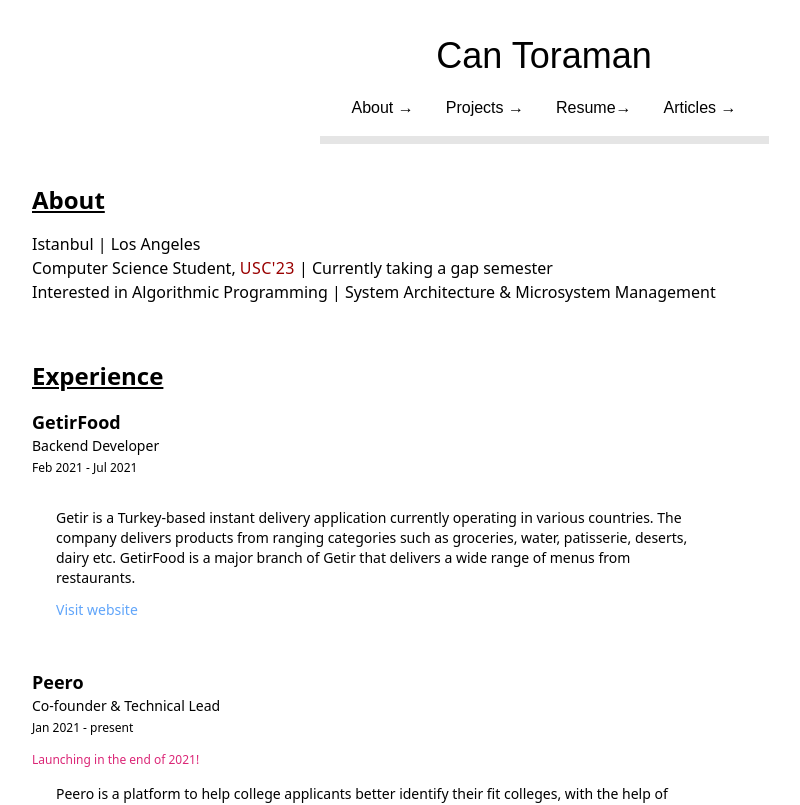
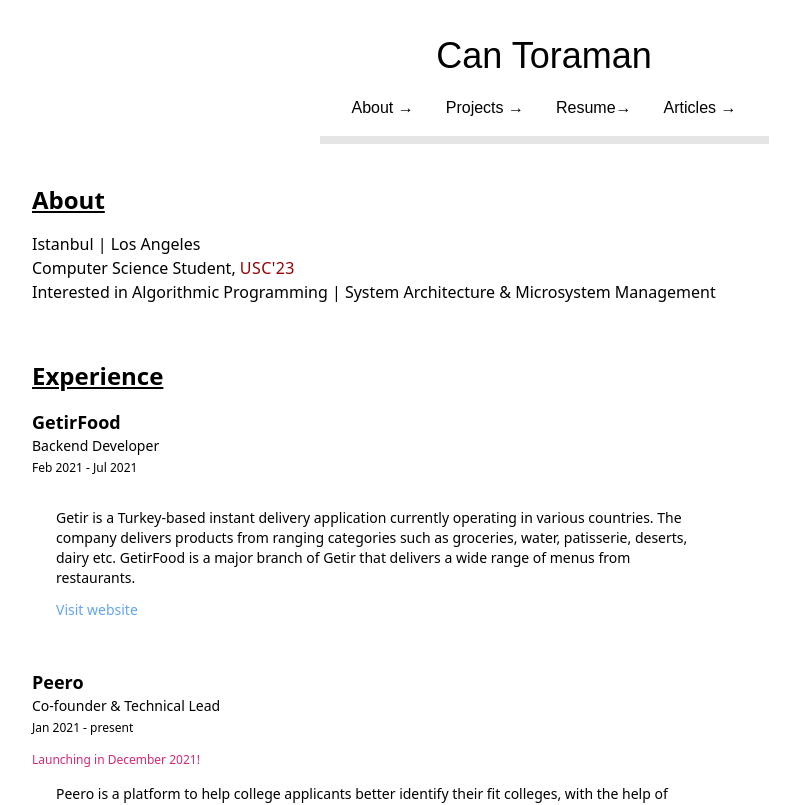
Before and after one commit to rrzhang139/richardzhang.com, a Next.js app: page /about in a window 1280 px wide. Shown: the top 805 px of the page, without its empty margins (96-896 px from the left). Built offline with nearby package versions, Linux system fonts and the light colour scheme.

Commit message:
resume update

```diff
--- a/components/Intro.js
+++ b/components/Intro.js
@@ -43,8 +43,8 @@
         </li>
         <li className='mx-4 xs:w-1/3 md:w-auto'>
           <a
-            href='/assets/CanToramanResume.pdf'
-            download='Can_Toraman_SWE_Intern Resume.pdf'
+            href='/assets/Can_Toraman_SWE_Intern_Resume.pdf'
+            download='Can_Toraman_SWE_Intern_Resume.pdf'
           >
             Resume
             <span>&rarr;</span>
--- a/components/Navbar.js
+++ b/components/Navbar.js
@@ -26,7 +26,10 @@
           </Link>
         </li>
         <li className='mx-4 xs:w-1/3 md:w-auto'>
-          <a href='/assets/CanToramanResume.pdf' download='Can_Toraman_SWE_Intern_Resume.pdf'>
+          <a
+            href='/assets/Can_Toraman_SWE_Intern_Resume.pdf'
+            download='Can_Toraman_SWE_Intern_Resume.pdf'
+          >
             Resume
             <span>&rarr;</span>
           </a>
--- a/pages/about.js
+++ b/pages/about.js
@@ -18,7 +18,7 @@
     timeline: "Jan 2021 - present",
     description:
       "Peero is a platform to help college applicants better identify their fit colleges, with the help of college students and behavioral data processing.",
-    topNotes: ["Launching in the end of 2021!"],
+    topNotes: ["Launching in December 2021!"],
     bottomNotes: [
       "We're hiring for data science & backend dev!*toraman@usc.edu",
       "Interested as an investor?*sivasligil@uchicago.edu",
@@ -40,28 +40,27 @@
     description:
       "EthSign is a startup founded in University of Southern California, in order to make official document signing process completely decentralized. With its first investment round, it has become a multimillion dollar company.",
     topNotes: [],
-    bottomNotes: []
+    bottomNotes: [],
   },
 ];
 const about = () => {
   return (
-    <div className="box-border p-5">
+    <div className='box-border p-5'>
       <Layout>
-        <div className="m-auto max-w-screen-lg pb-14">
-          <h1 className="underline text-2xl pb-4 font-bold">About</h1>
-          <ul className="font-light">
+        <div className='m-auto max-w-screen-lg pb-14'>
+          <h1 className='underline text-2xl pb-4 font-bold'>About</h1>
+          <ul className='font-light'>
             <li>Istanbul | Los Angeles</li>
             <li>
               Computer Science Student,{" "}
               <a
-                href="https://www.usc.edu/"
+                href='https://www.usc.edu/'
                 style={{ color: "#990000" }}
-                className="text-opacity-100 tracking-wide	"
-                target="_blank"
+                className='text-opacity-100 tracking-wide	'
+                target='_blank'
               >
                 USC'23
-              </a>{" "}
-              | Currently taking a gap semester
+              </a>
             </li>
             <li>
               Interested in Algorithmic Programming | System Architecture &
@@ -70,8 +69,8 @@
           </ul>
         </div>
 
-        <div className="m-auto max-w-screen-lg	pb-14">
-          <h1 className="underline text-2xl pb-4 font-bold">Experience</h1>
+        <div className='m-auto max-w-screen-lg	pb-14'>
+          <h1 className='underline text-2xl pb-4 font-bold'>Experience</h1>
           {data.map((exp, index) => {
             return <ExperienceCard key={index} exp={exp} />;
           })}
```
Also changed, not shown: 1 other file (tests, documents, lock files or other folders).
